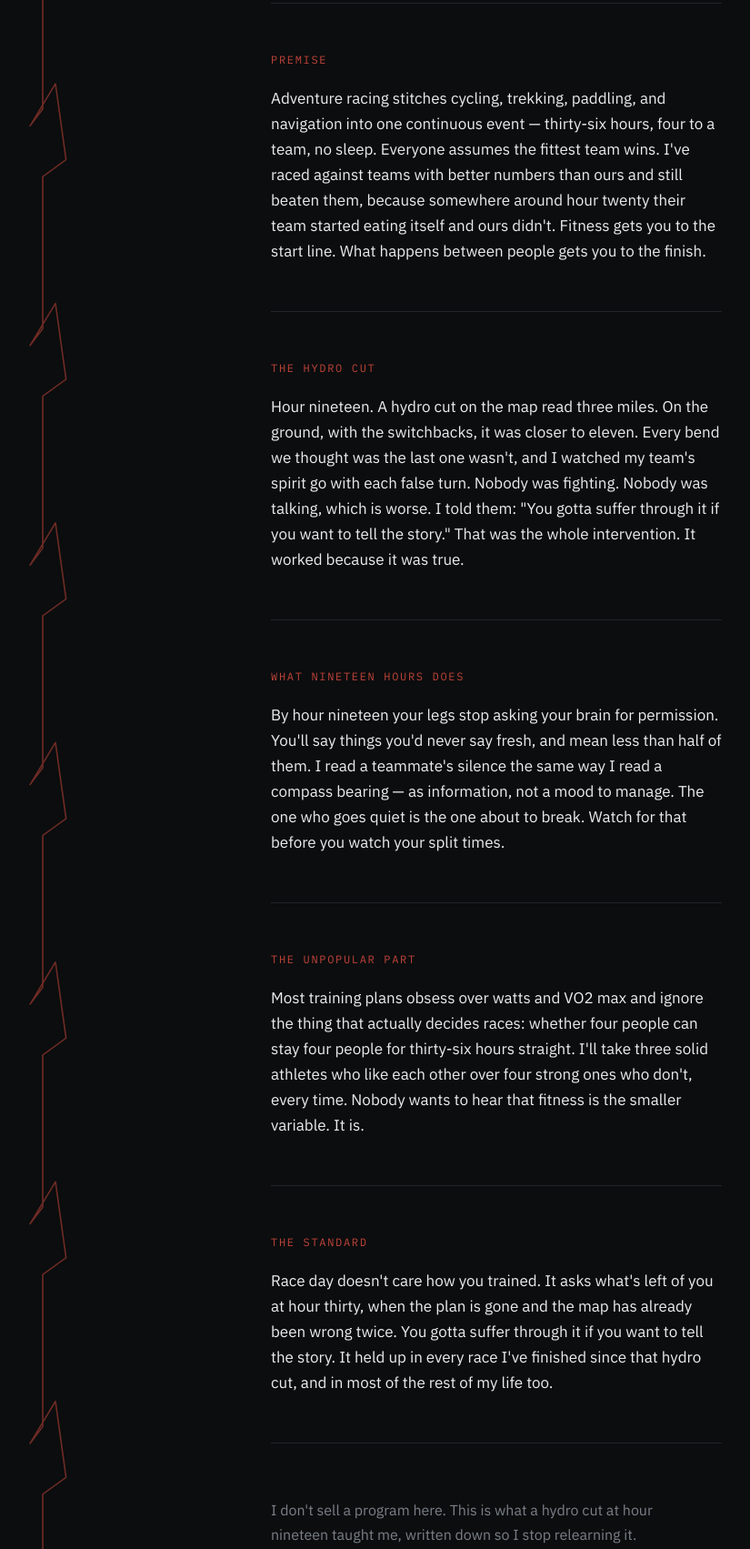
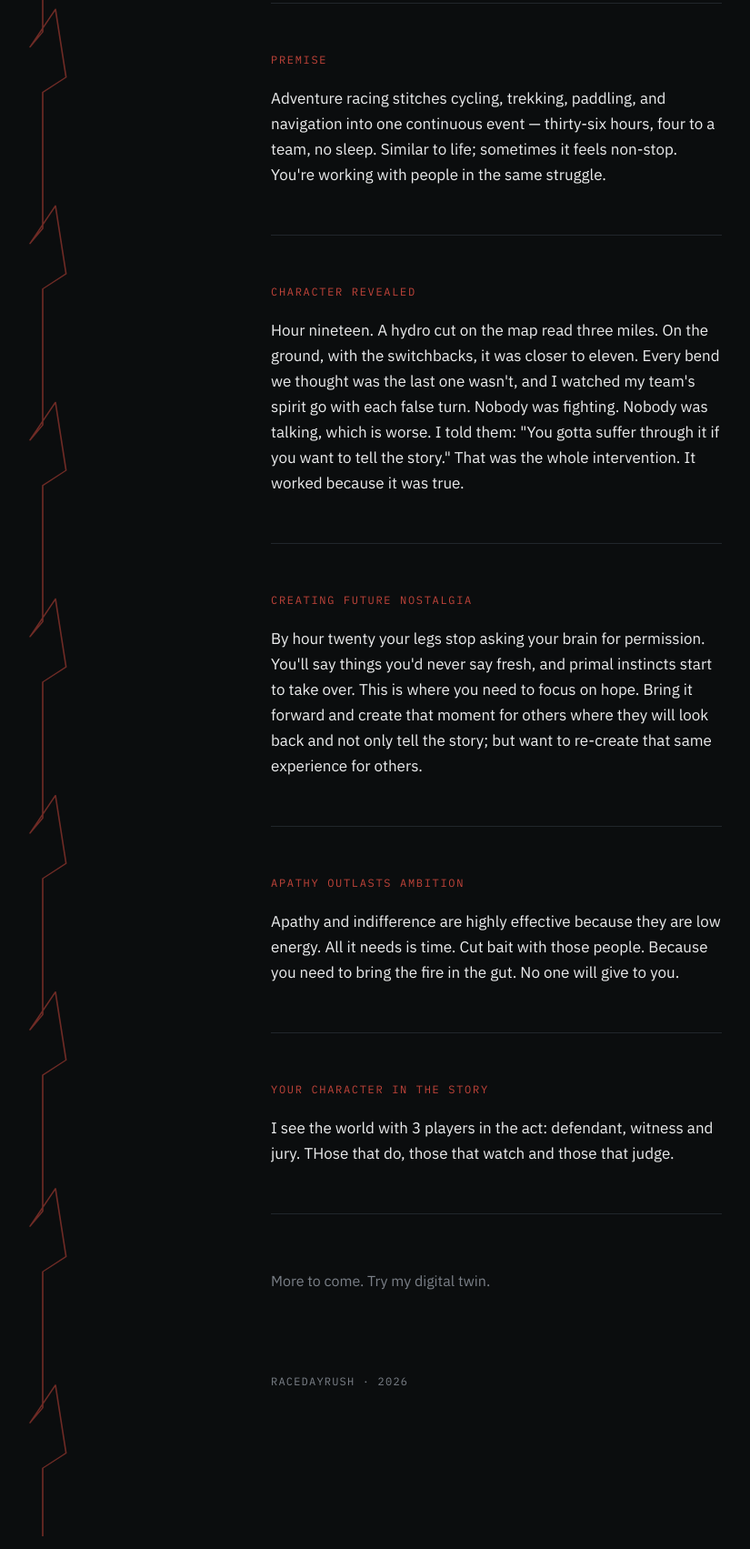
Before and after one commit to DowntownX/racedayrush.com, a plain HTML site: page index.html in a window 1280 px wide. Shown: the part 688-2391 px from the top of the page at 91% size, without its empty margins (128-953 px from the left). Drawn offline with Linux system fonts and the light colour scheme; a script that the page names is missing.

Commit message:
Revise content and labels in index.html
Updated content in index.html to reflect new themes and insights on adventure racing.

```diff
--- a/index.html
+++ b/index.html
@@ -224,7 +224,7 @@
 
     <header>
       <div class="wordmark mono">RACEDAYRUSH</div>
-      <span class="eyebrow mono">Field notes from 36-hour adventure races</span>
+      <span class="eyebrow mono">Field notes from experiences designed to break you</span>
     </header>
 
     <hr class="rule">
@@ -236,31 +236,31 @@
 
     <section class="entry">
       <span class="label mono">Premise</span>
-      <p>Adventure racing stitches cycling, trekking, paddling, and navigation into one continuous event — thirty-six hours, four to a team, no sleep. Everyone assumes the fittest team wins. I've raced against teams with better numbers than ours and still beaten them, because somewhere around hour twenty their team started eating itself and ours didn't. Fitness gets you to the start line. What happens between people gets you to the finish.</p>
+      <p>Adventure racing stitches cycling, trekking, paddling, and navigation into one continuous event — thirty-six hours, four to a team, no sleep. Similar to life; sometimes it feels non-stop.  You're working with people in the same struggle.</p>
     </section>
 
     <section class="entry">
-      <span class="label mono">The hydro cut</span>
+      <span class="label mono">Character revealed</span>
       <p>Hour nineteen. A hydro cut on the map read three miles. On the ground, with the switchbacks, it was closer to eleven. Every bend we thought was the last one wasn't, and I watched my team's spirit go with each false turn. Nobody was fighting. Nobody was talking, which is worse. I told them: "You gotta suffer through it if you want to tell the story." That was the whole intervention. It worked because it was true.</p>
     </section>
 
     <section class="entry">
-      <span class="label mono">What nineteen hours does</span>
-      <p>By hour nineteen your legs stop asking your brain for permission. You'll say things you'd never say fresh, and mean less than half of them. I read a teammate's silence the same way I read a compass bearing — as information, not a mood to manage. The one who goes quiet is the one about to break. Watch for that before you watch your split times.</p>
+      <span class="label mono">Creating future nostalgia</span>
+      <p>By hour twenty your legs stop asking your brain for permission. You'll say things you'd never say fresh, and primal instincts start to take over. This is where you need to focus on hope.  Bring it forward and create that moment for others where they will look back and not only tell the story; but want to re-create that same experience for others.</p>
     </section>
 
     <section class="entry">
-      <span class="label mono">The unpopular part</span>
-      <p>Most training plans obsess over watts and VO2 max and ignore the thing that actually decides races: whether four people can stay four people for thirty-six hours straight. I'll take three solid athletes who like each other over four strong ones who don't, every time. Nobody wants to hear that fitness is the smaller variable. It is.</p>
+      <span class="label mono">Apathy outlasts ambition</span>
+      <p>Apathy and indifference are highly effective because they are low energy.  All it needs is time. Cut bait with those people. Because you need to bring the fire in the gut.  No one will give to you.</p>
     </section>
 
     <section class="entry">
-      <span class="label mono">The standard</span>
-      <p>Race day doesn't care how you trained. It asks what's left of you at hour thirty, when the plan is gone and the map has already been wrong twice. You gotta suffer through it if you want to tell the story. It held up in every race I've finished since that hydro cut, and in most of the rest of my life too.</p>
+      <span class="label mono">Your character in the story</span>
+      <p>I see the world with 3 players in the act: defendant, witness and jury.  THose that do, those that watch and those that judge.</p>
     </section>
 
     <div class="stance">
-      <p>I don't sell a program here. This is what a hydro cut at hour nineteen taught me, written down so I stop relearning it.</p>
+      <p>More to come. Try my digital twin.</p>
     </div>
 
 <script
```
